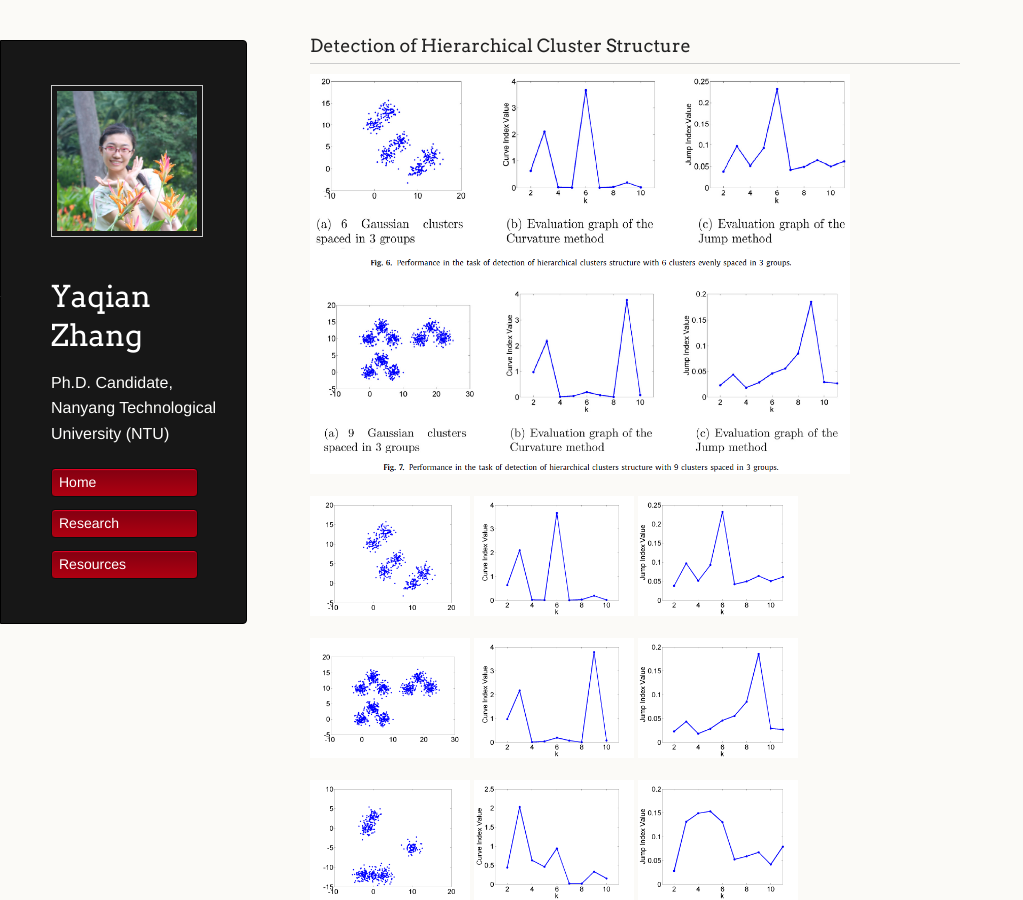
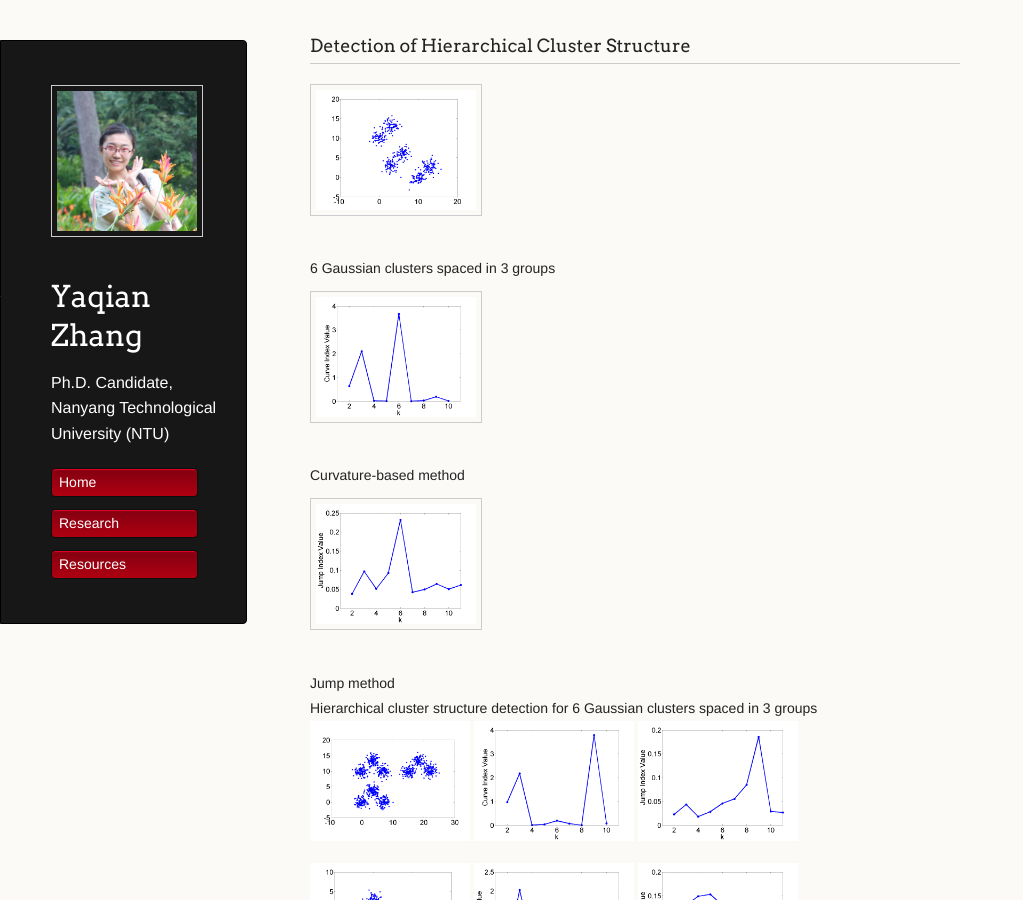
Before and after one commit to YaqianZhang/yaqianzhang.github.io, a Jekyll site: the page built from _posts/2017-05-16-determining-the-number-of-clusters.md, in a window 1280 px wide and 900 px high, scrolled down 3243 px. Shown: the whole window, without its empty margins (0-1023 px from the left). Built offline with Jekyll 4.4.1, drawn with Linux system fonts in a browser that asks for light colours; formulas are drawn with MathJax 3.

Commit message:
Update 2017-05-16-determining-the-number-of-clusters.md

```diff
--- a/_posts/2017-05-16-determining-the-number-of-clusters.md
+++ b/_posts/2017-05-16-determining-the-number-of-clusters.md
@@ -69,11 +69,16 @@ The proposed curvature-based method was compared with 6 other well-known approac
 
 ### Detection of Hierarchical Cluster Structure
 
-<img src="/images/fig2_2.PNG"  class="inline" height="400"/>
 
+<figure>
 <img src="/images/curvature_pic/6_subcluster.png"  height="120" />
+	<figcaption>6 Gaussian clusters spaced in 3 groups</figcaption>
 <img src="/images/curvature_pic/6_subcluster_Curve.png"  height="120" />
+	<figcaption>Curvature-based method</figcaption>
 <img src="/images/curvature_pic/6_subcluster_Jump.png"  height="120" />
+	<figcaption>Jump method</figcaption>
+  <figcaption>Hierarchical cluster structure detection for 6 Gaussian clusters spaced in 3 groups</figcaption>
+</figure>
 
 <img src="/images/curvature_pic/7_subcluster.png"  height="120" />
 <img src="/images/curvature_pic/7_subcluster_Curve.png"  height="120" />
```
